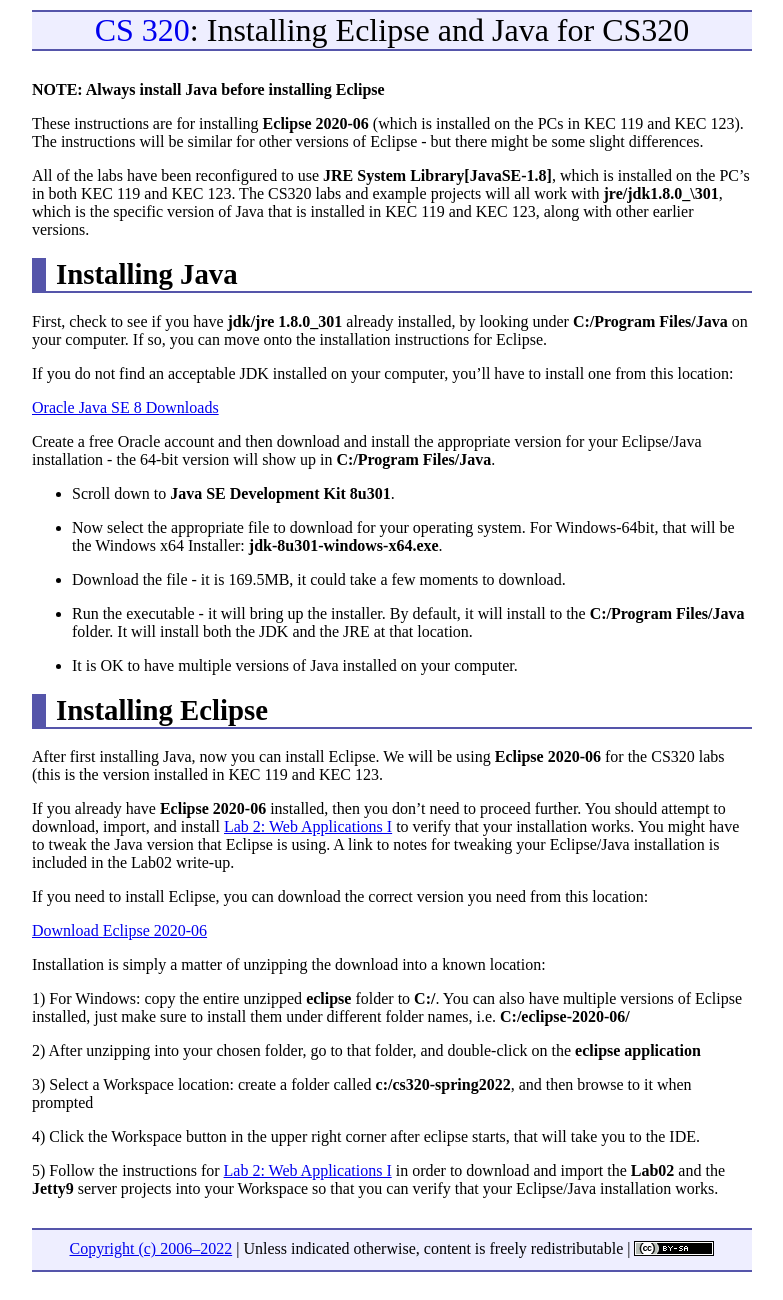
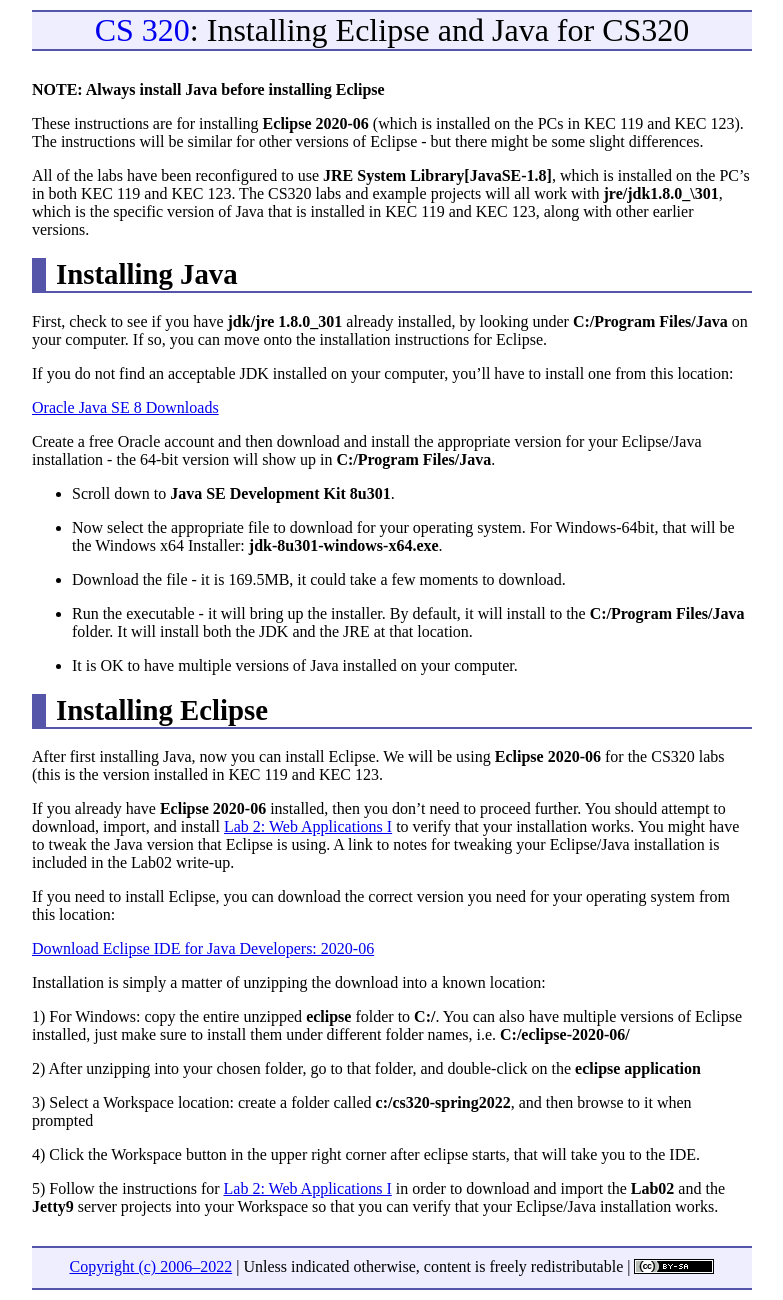
Before and after one commit to ycpcs/cs320-spring2022, a Jekyll site: the page built from labs/Eclipse-Java-Installation.md, in a window 1280 px wide. Shown: the whole page, without its empty margins (248-1031 px from the left). Built offline with Jekyll 4.4.1, drawn with Linux system fonts in a browser that asks for light colours.

Commit message:
minor edits for Eclsipse version

```diff
--- a/labs/Eclipse-Java-Installation.md
+++ b/labs/Eclipse-Java-Installation.md
@@ -38,9 +38,9 @@ After first installing Java, now you can install Eclipse.  We will be using **Ec
 
 If you already have **Eclipse 2020-06** installed, then you don't need to proceed further. You should attempt to download, import, and install [Lab 2: Web Applications I](./lab02.html) to verify that your installation works.  You might have to tweak the Java version that Eclipse is using.  A link to notes for tweaking your Eclipse/Java installation is included in the Lab02 write-up.
 
-If you need to install Eclipse, you can download the correct version you need from this location:
+If you need to install Eclipse, you can download the correct version you need for your operating system from this location:
 
-[Download Eclipse 2020-06](https://www.eclipse.org/downloads/packages/release/2020-06/r)
+[Download Eclipse IDE for Java Developers: 2020-06](https://www.eclipse.org/downloads/packages/release/2020-06/r)
 
 Installation is simply a matter of unzipping the download into a known location:
 
```
